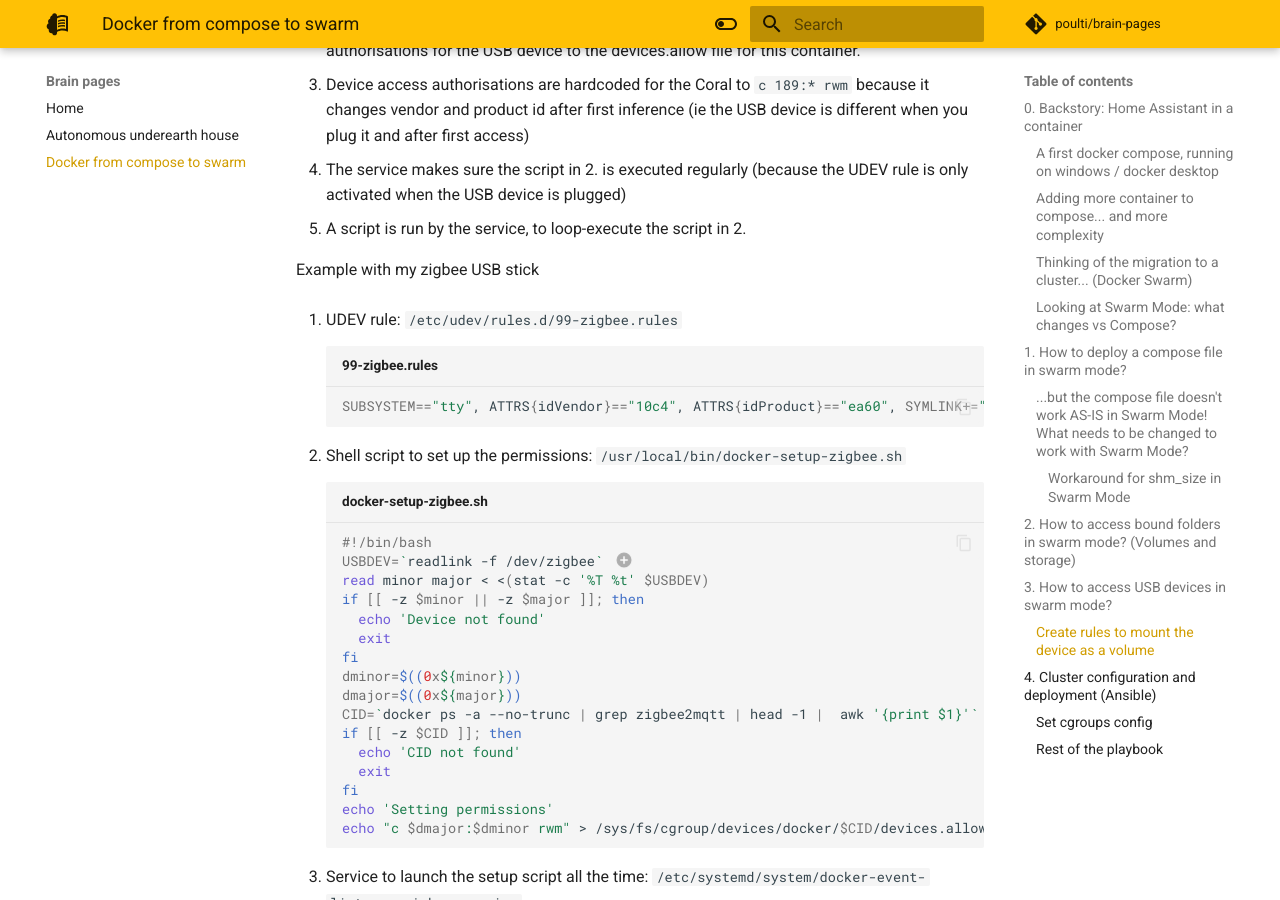
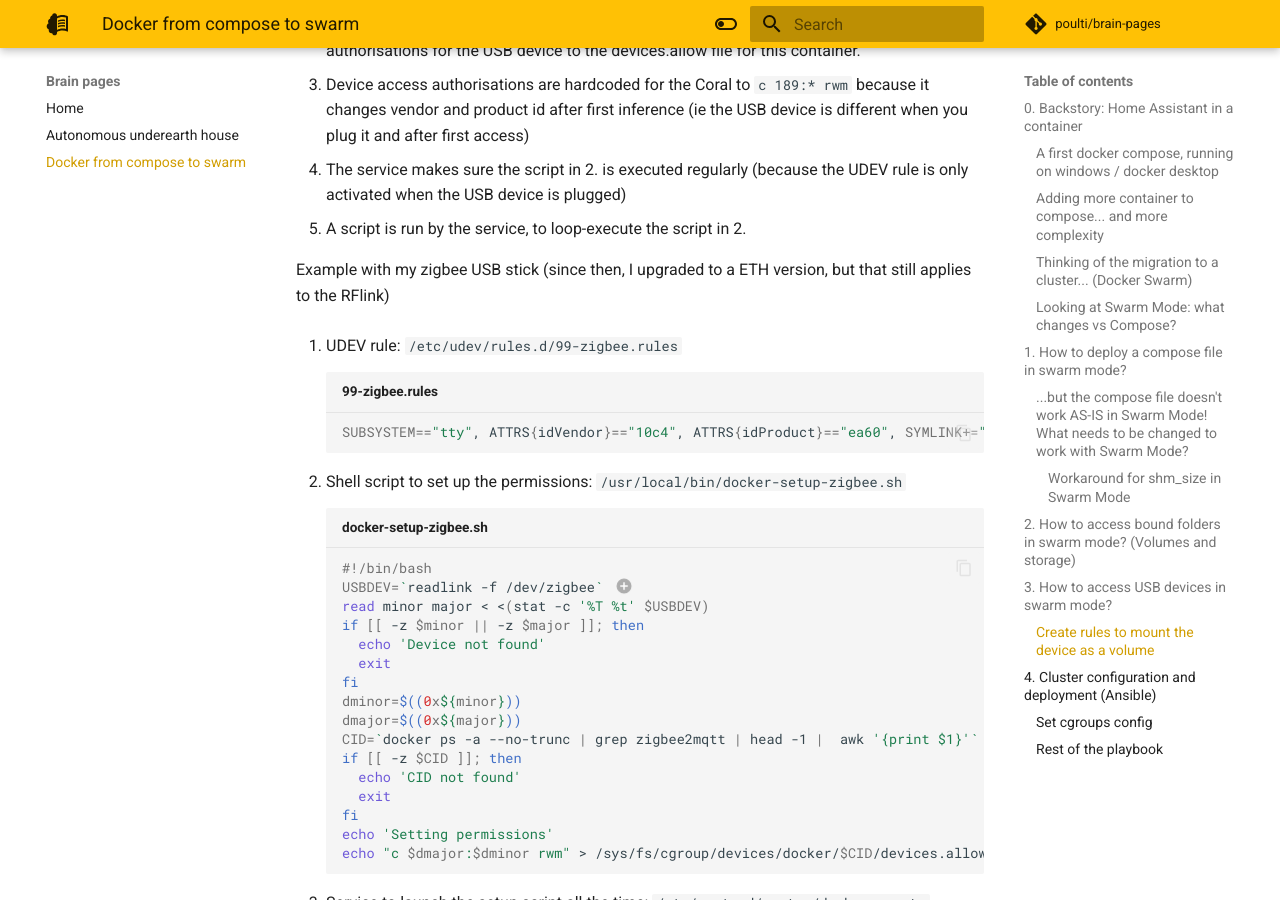
Before and after one commit to poulti/brain-pages, an MkDocs documentation site: the page built from docs/docker-from-compose-to-swarm.md, in a window 1280 px wide and 900 px high, scrolled down 10775 px. Built offline with MkDocs 1.6.1 and Material for MkDocs 9.7.7, drawn with Linux system fonts in a browser that asks for light colours; comment, search, counter and statistics services are not loaded.

Commit message:
comment on zigbee USB

```diff
--- a/docs/docker-from-compose-to-swarm.md
+++ b/docs/docker-from-compose-to-swarm.md
@@ -384,7 +384,7 @@
 3. The service makes sure the script in 2. is executed regularly (because the UDEV rule is only activated when the USB device is plugged)
 4. A script is run by the service, to loop-execute the script in 2.
 
-Example with my zigbee USB stick
+Example with my zigbee USB stick (since then, I upgraded to a ETH version, but that still applies to the RFlink)
 
 1. UDEV rule: `/etc/udev/rules.d/99-zigbee.rules`
 
```
